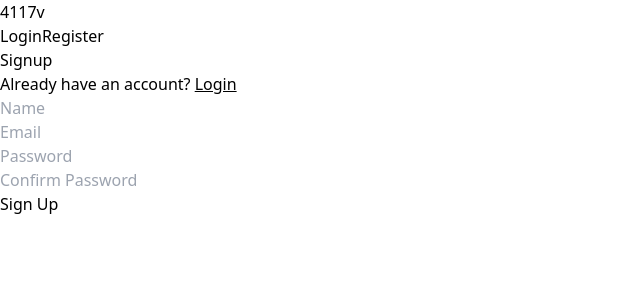
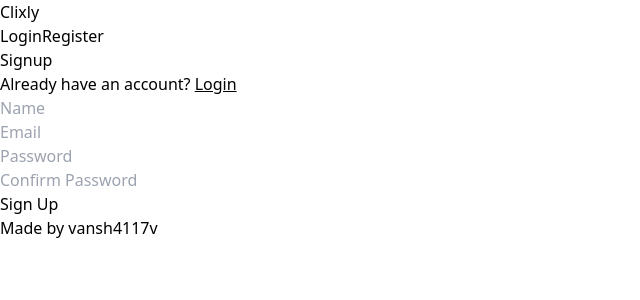
Before and after one commit to vansh4117v/url-shortener, a React (Vite) app: page /signup in a window 1280 px wide. Shown: the top 300 px of the page, without its empty margins (0-640 px from the left). Built offline with nearby package versions, Linux system fonts and the light colour scheme; no server answers.

Commit message:
Added Footer and modified header

```diff
--- a/index.html
+++ b/index.html
@@ -4,7 +4,7 @@
     <meta charset="UTF-8" />
     <link rel="icon" type="image/svg+xml" href="/vite.svg" />
     <meta name="viewport" content="width=device-width, initial-scale=1.0" />
-    <title>Url Shortener</title>
+    <title>Clixly - URL Shortener</title>
   </head>
   <body>
     <div id="root"></div>
--- a/src/App.jsx
+++ b/src/App.jsx
@@ -34,9 +34,14 @@ const App = () => {
 			loading.....
 		</div>
 	) : (
-		<div className="bg-[#000319] min-h-screen flex flex-col">
+		<div className="min-h-screen flex flex-col bg-[#000319] ">
 			<Header />
-			<Outlet />
+			<main className="flex-1 h-full relative">
+				<Outlet />
+			</main>
+			<div className="border-t-2 border-slate-400 text-center py-4 text-white mt-2">
+				Made by vansh4117v
+			</div>
 		</div>
 	);
 };
--- a/src/components/Form.jsx
+++ b/src/components/Form.jsx
@@ -27,7 +27,7 @@ const Form = ({ signup = "", setData, authError = null,setAuthError }) => {
 	return (
 		<form
 			onSubmit={handleSubmit(submitForm)}
-			className="border-2 border-white gap-8 text-white w-4/5 lg:w-1/3 rounded-md text-center flex flex-col mx-auto mt-10 items-center py-6 lg:px-8"
+			className="border-2 border-white gap-8 text-white w-4/5 lg:w-1/3 rounded-md text-center flex flex-col mx-auto mt-11 items-center py-6 lg:px-8"
 		>
 			<h1 className="text-3xl font-bold">
 				{signup ? "Signup" : "Login"}
--- a/src/components/Header.jsx
+++ b/src/components/Header.jsx
@@ -27,9 +27,9 @@ const Header = () => {
 	return (
 		<>
 			{loading && <Loading />}
-			<div className="flex justify-between items-center py-3 px-14 italic cursor-pointer text-white">
+			<div className="flex justify-between items-center py-3 lg:py-4 px-12 lg:px-20 border-b-2 border-slate-400 italic cursor-pointer text-white">
 				<Link to="/" className="text-2xl font-bold">
-					4117v
+					Clixly
 				</Link>
 				<div className="flex justify-between gap-6 text-xl">
 					{isLoggedIn && (
@@ -48,7 +48,7 @@ const Header = () => {
 						</Link>
 					)}
 					{!isLoggedIn && (
-						<Link to="/signup" className="cursor-pointer">
+						<Link to="/signup" className="cursor-pointer hidden lg:block">
 							Register
 						</Link>
 					)}
```
